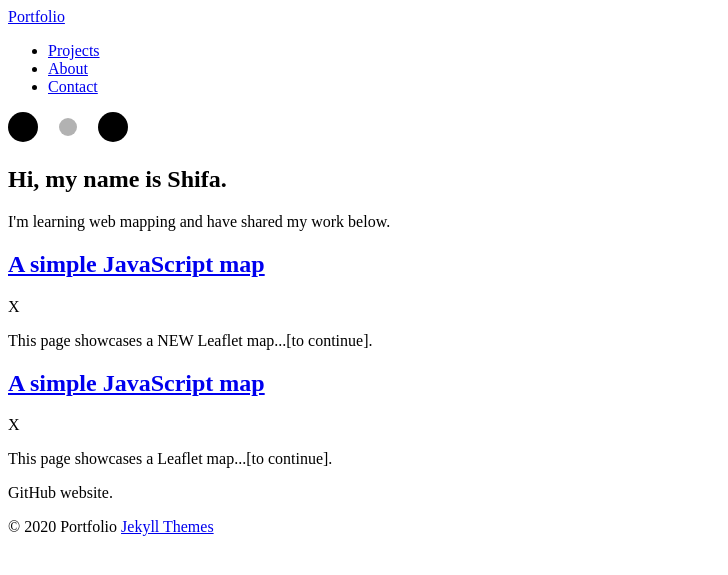
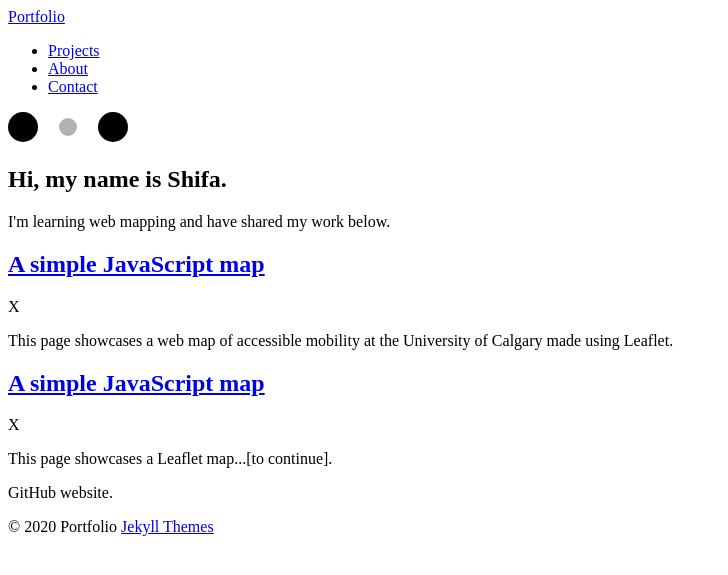
Before and after one commit to shifahayat/shifahayat.github.io, a Jekyll site: the page built from index.html, in a window 1280 px wide. Shown: the top 575 px of the page, without its empty margins (0-728 px from the left). Built offline with Jekyll 4.4.1, drawn with Linux system fonts in a browser that asks for light colours; nearby versions of some CDN libraries; some web fonts are replaced; library files that are not in the unit come from our copies; comment, search, counter and statistics services are not loaded.

Commit message:
Update map.html

```diff
--- a/_projects/map.html
+++ b/_projects/map.html
@@ -2,7 +2,7 @@
 title: 'A simple JavaScript map'
 subtitle: 'X'
 date: 2020-09-21 00:00:00
-description: This page showcases a NEW Leaflet map...[to continue].
+description: This page showcases a web map of accessible mobility at the University of Calgary made using Leaflet.
 featured_image: '/images/demo/demo-square.jpg'
 ---
 <style>
```
